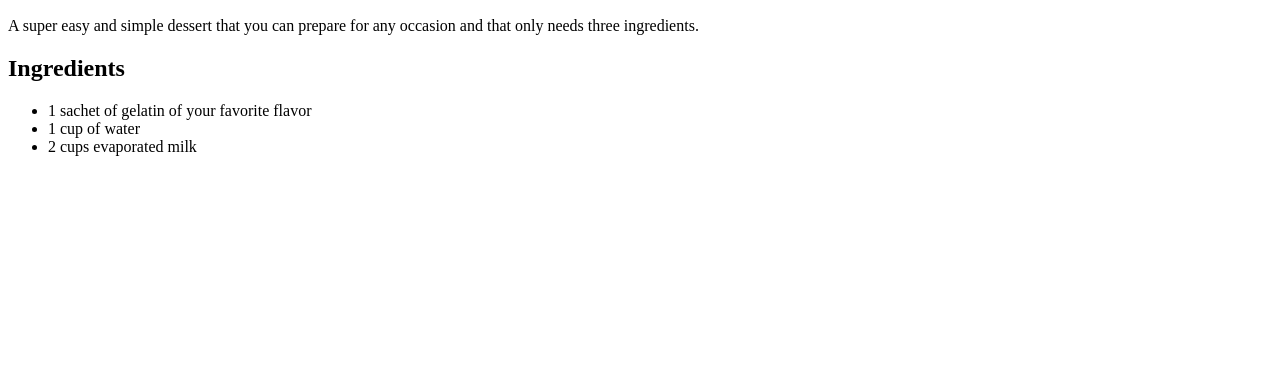
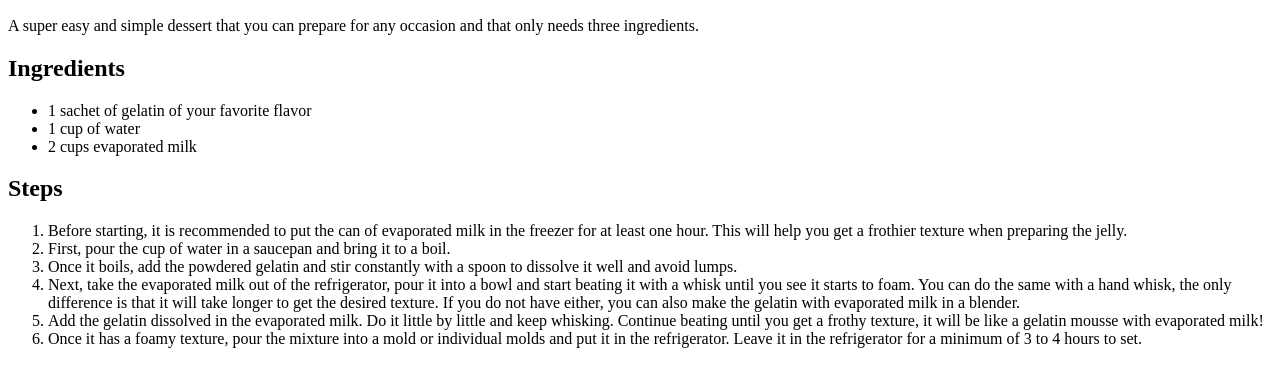
Before and after one commit to Missyfuz/odin-recipes, a plain HTML site: page recipes/jelly-dessert.html in a window 1280 px wide. Shown: the part 434-800 px from the top of the page. Drawn offline with Linux system fonts and the light colour scheme.

Commit message:
Add Steps to the jelly recipe

```diff
--- a/recipes/jelly-dessert.html
+++ b/recipes/jelly-dessert.html
@@ -15,5 +15,14 @@
         <li> 1 cup of water</li>
         <li>2 cups evaporated milk</li>
     </ul>
+    <h2>Steps</h2>
+    <ol>
+        <li>Before starting, it is recommended to put the can of evaporated milk in the freezer for at least one hour. This will help you get a frothier texture when preparing the jelly.</li>
+        <li>First, pour the cup of water in a saucepan and bring it to a boil.</li>
+        <li>Once it boils, add the powdered gelatin and stir constantly with a spoon to dissolve it well and avoid lumps.</li>
+        <li>Next, take the evaporated milk out of the refrigerator, pour it into a bowl and start beating it with a whisk until you see it starts to foam. You can do the same with a hand whisk, the only difference is that it will take longer to get the desired texture. If you do not have either, you can also make the gelatin with evaporated milk in a blender.</li>
+        <li>Add the gelatin dissolved in the evaporated milk. Do it little by little and keep whisking. Continue beating until you get a frothy texture, it will be like a gelatin mousse with evaporated milk!</li>
+        <li>Once it has a foamy texture, pour the mixture into a mold or individual molds and put it in the refrigerator. Leave it in the refrigerator for a minimum of 3 to 4 hours to set. </li>
+    </ol>
 </body>
 </html>
```
